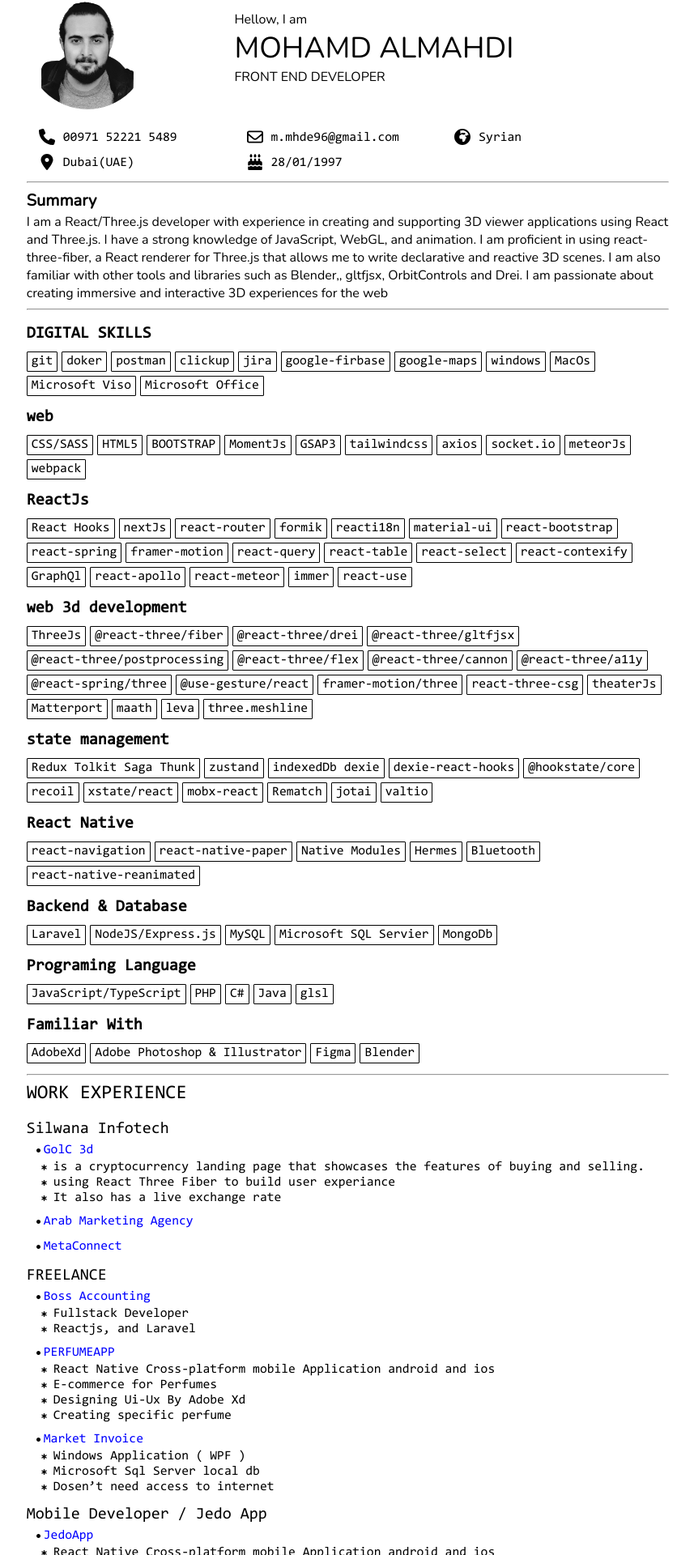
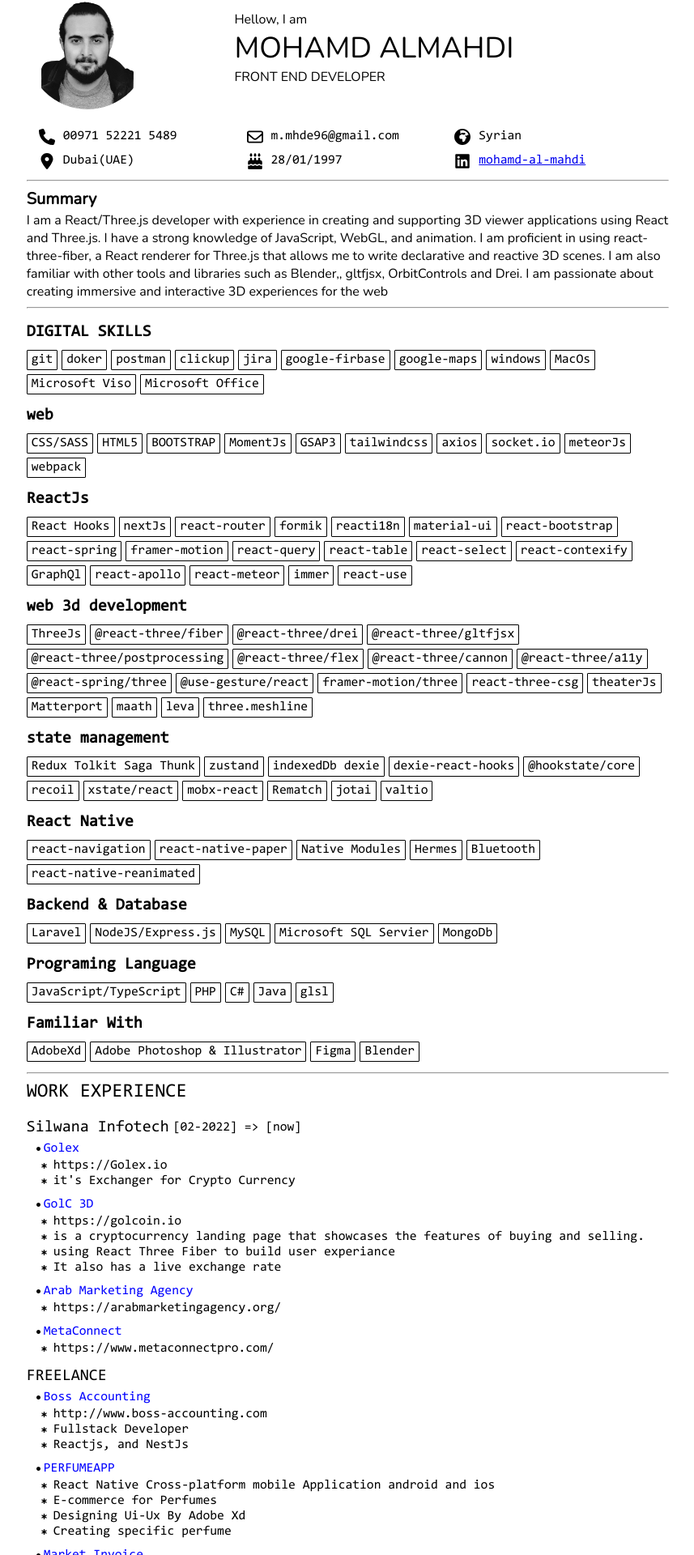
Before and after one commit to Mhde96/mohamd-almahdi-cv, a React (Create React App) app: page / in a window 1280 px wide. Shown: the part 53-1973 px from the top of the page at 81% size, without its empty margins (5-862 px from the left). Built offline with nearby package versions, Linux system fonts and the light colour scheme.

Commit message:
update linkedin

```diff
--- a/src/sections/header/Header.jsx
+++ b/src/sections/header/Header.jsx
@@ -1,9 +1,12 @@
 import "./header-styles.scss";
 import { my_info_content } from "./info-content";
-const Contact = ({ path, value }) => (
+const Contact = ({ path, value, link }) => (
   <div className="contact">
     <img className="icon" src={path} />
-    <div className="content">{value}</div>
+
+    <a href={link} target="_blank" rel="noreferrer">
+      {value}
+    </a>
   </div>
 );
 
@@ -23,9 +26,13 @@
 
     <div className="fly-background">
       {my_info_content.map((item) => (
-        <Contact key={item.value} path={item.path} value={item.value} />
+        <Contact
+          key={item.value}
+          path={item.path}
+          value={item.value}
+          link={item.link}
+        />
       ))}
-
     </div>
   </>
 );
--- a/src/sections/header/header-styles.scss
+++ b/src/sections/header/header-styles.scss
@@ -42,6 +42,7 @@
   align-items: center;
   padding: 5px 15px;
   width: 6cm;
+  cursor: pointer;
 }
 
 .content {
@@ -52,7 +53,6 @@
   align-items: flex-start;
   align-items: flex-start;
   vertical-align: middle;
-
 }
 
 .fly-background {
--- a/src/sections/header/info-content.js
+++ b/src/sections/header/info-content.js
@@ -20,4 +20,9 @@
     path: "assets/icons/birthday.svg",
     value: "28/01/1997",
   },
+  {
+    path: "assets/icons/linkedin.svg",
+    value: "mohamd-al-mahdi",
+    link: "https://www.linkedin.com/in/mohamd-al-mahdi-30674389/",
+  },
 ];
--- a/src/sections/works/Works.jsx
+++ b/src/sections/works/Works.jsx
@@ -1,5 +1,5 @@
 import "./works-styles.scss";
-import companies from "./work-data.json";
+import companies from "./work-data";
 
 export const Works = () => (
   <div className="works-styles">
@@ -8,7 +8,10 @@
     <div style={{ display: "flex", flexDirection: "column", gap: 5 }}>
       {companies.map((company) => (
         <div style={{ paddingBottom: 8 }}>
-          <div className="h2 company-name ">{company?.name}</div>
+          <div className="company-container">
+            <div className="h2 company-name ">{company?.name}</div>
+            <div> {company.time}</div>
+          </div>
           <div style={{ display: "flex", flexDirection: "column", gap: 10 }}>
             {company?.data?.map((item) => (
               <div>
@@ -26,10 +29,26 @@
                         paddingLeft: 12,
                       }}
                     />
-                    <div className="link"> {item.name} </div>{" "}
+                    <div className="link"> {item.name} </div>
+
                     {item?.description}
                   </div>
                 </div>
+                {item.link && (
+                  <div>
+                    <img
+                      src="assets/icons/star.svg"
+                      style={{
+                        width: 7,
+                        height: 7,
+                        paddingRight: 8,
+                        paddingLeft: 18,
+                      }}
+                    />
+                    {item.link}
+                  </div>
+                )}
+
                 {item?.features?.map((feature) => (
                   <div>
                     <img
--- /dev/null
+++ b/src/sections/works/work-data.js
@@ -0,0 +1,104 @@
+export const workData = [
+  {
+    name: "Silwana Infotech",
+    time: "[02-2022] => [now]",
+    data: [
+      {
+        name: "Golex",
+        link: "https://Golex.io",
+        libraries: ["ReactJs", "typescript", "nextJs"],
+        features: ["it's Exchanger for Crypto Currency"],
+      },
+      {
+        name: "GolC 3D",
+        link: "https://golcoin.io",
+        libraries: [
+          "ReactJs",
+          "typescript",
+          "Webpack",
+          "@react-three/fiber",
+          "facebook graph api",
+          "react-bootstrap",
+          "framer-motion",
+        ],
+        features: [
+          "is a cryptocurrency landing page that showcases the features of buying and selling.",
+          "using React Three Fiber to build user experiance ",
+          "It also has a live exchange rate",
+        ],
+      },
+      {
+        name: "Arab Marketing Agency",
+        link: "https://arabmarketingagency.org/",
+      },
+      {
+        name: "MetaConnect",
+        link: "https://www.metaconnectpro.com/",
+      },
+    ],
+  },
+
+  {
+    name: "FREELANCE",
+    data: [
+      {
+        name: "Boss Accounting ",
+        link: "http://www.boss-accounting.com",
+        features: ["Fullstack Developer", "Reactjs, and NestJs"],
+        libraries: ["ReactJs", "Redux , react navigation"],
+      },
+      {
+        name: "PERFUMEAPP",
+        link: "",
+        features: [
+          "React Native Cross-platform mobile Application android and ios",
+          "E-commerce for Perfumes",
+          "Designing Ui-Ux By Adobe Xd",
+          "Creating specific perfume",
+        ],
+      },
+      {
+        name: "Market Invoice",
+        link: "",
+        features: [
+          "Windows Application ( WPF )",
+          "Microsoft Sql Server local db",
+          "Dosen’t need access to internet",
+        ],
+      },
+    ],
+  },
+  {
+    name: "Mobile Developer / Jedo App",
+    data: [
+      {
+        name: "JedoApp ",
+        // "link": "https://apps.apple.com/US/app/id1515887569?mt=8",
+        features: [
+          "App Store https://apps.apple.com/US/app/id1515887569?mt=8",
+          "Google Play https://play.google.com/store/apps/details?id=com.jedo",
+          "React Native Cross-platform mobile Application android and ios",
+          "Redux , react navigation ,react-native-reanimated ,google maps , firebase ,",
+          "google and facebook sign , notification and more....",
+        ],
+      },
+    ],
+  },
+  {
+    name: "GO APPLICATION",
+    data: [
+      {
+        name: "shubrumah",
+        link: "https://shubrumah.net",
+        features: [
+          "working in startup company inside a team up to 10 developer",
+          " using ReactJs i was building an admin panel for project that take care of people in Haj and Omrah",
+          "consuming api , customizing admin panel theme with rolls and localization",
+          "working on agile methods by doing daily standup meeting then on my assigned task in Jira",
+        ],
+      },
+    ],
+  },
+];
+
+export default workData;
--- a/src/sections/works/work-data.json
+++ /dev/null
@@ -1,95 +0,0 @@
-[
-  {
-    "name": "Silwana Infotech",
-    "data": [
-      {
-        "name": "GolC 3d",
-        "link": "https://golcoin.io",
-        "libraries": [
-          "ReactJs",
-          "typescript",
-          "Webpack",
-          "@react-three/fiber",
-          "facebook graph api",
-          "react-bootstrap",
-          "framer-motion"
-        ],
-        "features": [
-          "is a cryptocurrency landing page that showcases the features of buying and selling.",
-          "using React Three Fiber to build user experiance ",
-          "It also has a live exchange rate"
-        ]
-      },
-      {
-        "name": "Arab Marketing Agency",
-        "link": "https://arabmarketingagency.org/"
-      },
-      {
-        "name": "MetaConnect",
-        "link": "https://www.metaconnectpro.com/"
-      }
-    ]
-  },
-
-  {
-    "name": "FREELANCE",
-    "data": [
-      {
-        "name": "Boss Accounting ",
-        "link": "http://64.227.120.186/",
-        "features": ["Fullstack Developer", "Reactjs, and Laravel"],
-        "libraries": ["ReactJs", "Redux , react navigation"]
-      },
-      {
-        "name": "PERFUMEAPP",
-        "link": "",
-        "features": [
-          "React Native Cross-platform mobile Application android and ios",
-          "E-commerce for Perfumes",
-          "Designing Ui-Ux By Adobe Xd",
-          "Creating specific perfume"
-        ]
-      },
-      {
-        "name": "Market Invoice",
-        "link": "",
-        "features": [
-          "Windows Application ( WPF )",
-          "Microsoft Sql Server local db",
-          "Dosen’t need access to internet"
-        ]
-      }
-    ]
-  },
-  {
-    "name": "Mobile Developer / Jedo App",
-    "data": [
-      {
-        "name": "JedoApp ",
-        "link": "https://apps.apple.com/US/app/id1515887569?mt=8",
-        "features": [
-          "React Native Cross-platform mobile Application android and ios",
-          "Redux , react navigation ,react-native-reanimated ,google maps , firebase ,",
-          "google and facebook sign , notification and more....",
-          "App Store https://apps.apple.com/US/app/id1515887569?mt=8",
-          "Google Play https://play.google.com/store/apps/details?id=com.jedo"
-        ]
-      }
-    ]
-  },
-  {
-    "name": "GO APPLICATION",
-    "data": [
-      {
-        "name": "shubrumah",
-        "link": "https://shubrumah.net",
-        "features": [
-          "working in startup company inside a team up to 10 developer",
-          " using ReactJs i was building an admin panel for project that take care of people in Haj and Omrah",
-          "consuming api , customizing admin panel theme with rolls and localization",
-          "working on agile methods by doing daily standup meeting then on my assigned task in Jira"
-        ]
-      }
-    ]
-  }
-]
--- a/src/sections/works/works-styles.scss
+++ b/src/sections/works/works-styles.scss
@@ -1,6 +1,11 @@
 .works-styles {
+  .company-container {
+    display: flex;
+    align-items: center;
+    gap: 5px;
+    padding-bottom: 5px;
+  }
   .company-name {
-    padding-bottom: 5px;
   }
   .company {
     display: flex;
```
Also changed, not shown: public/assets/icons/linkedin.svg (added).
